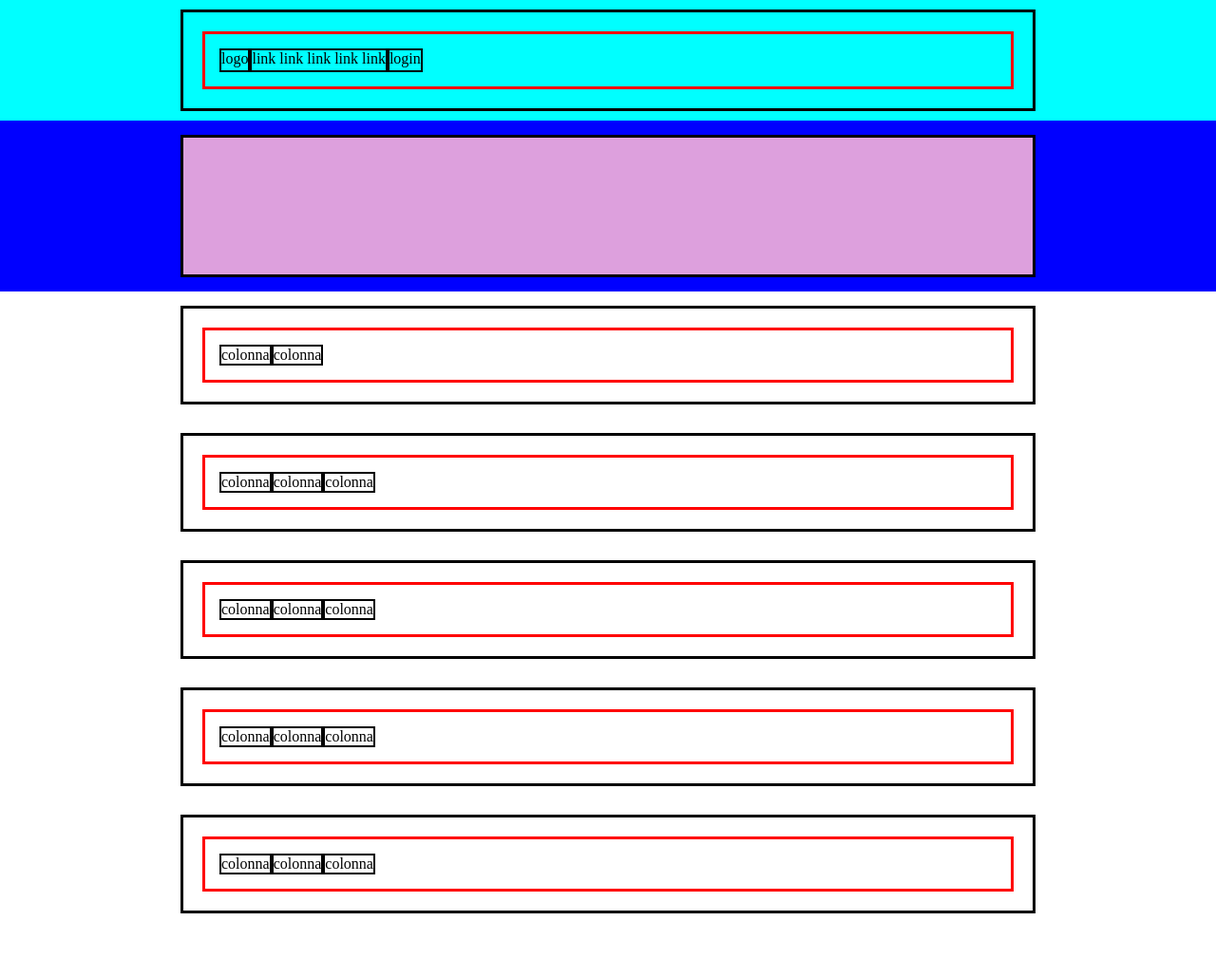
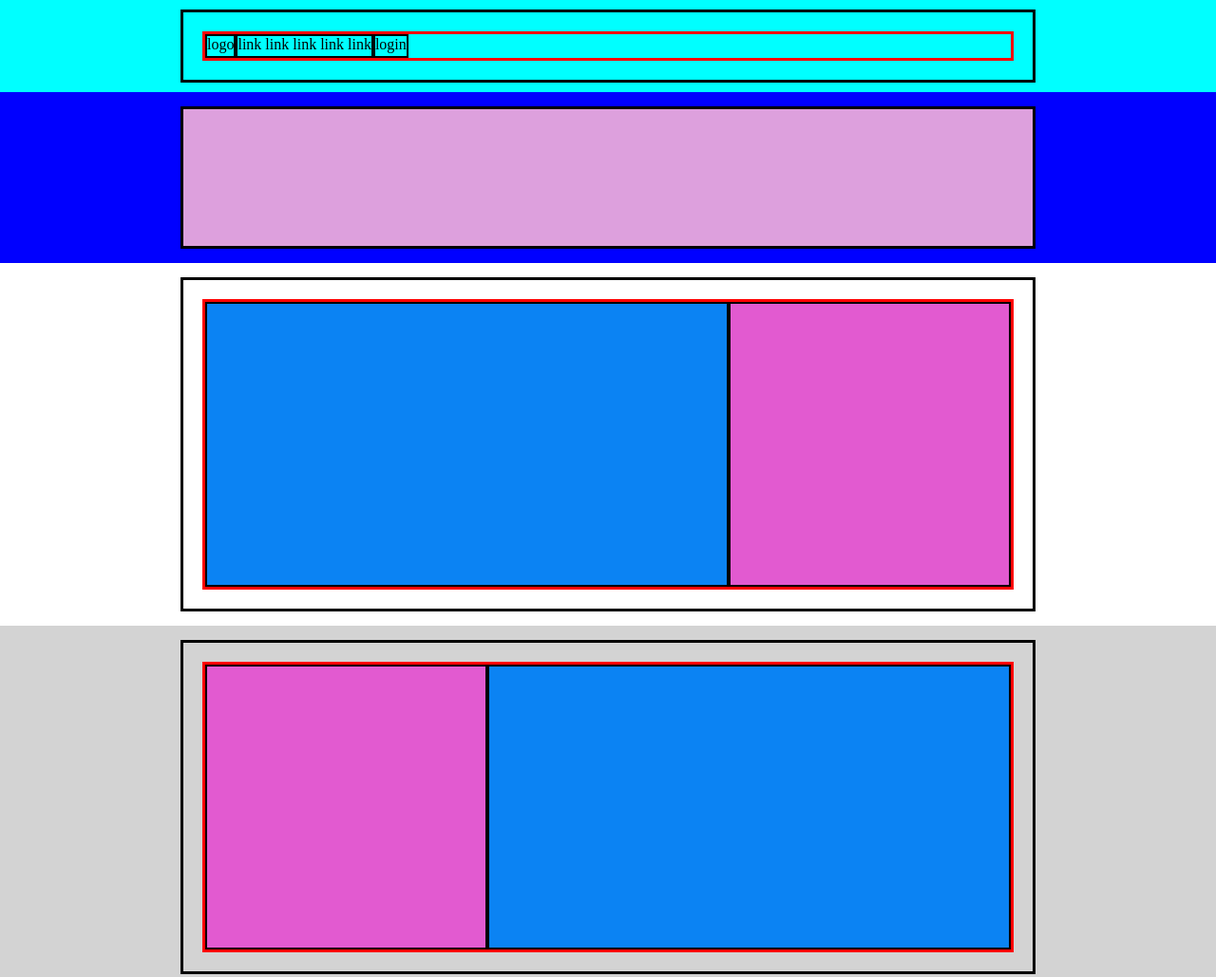
Before and after one commit to ChriCore99/htmlcss-struttura-discord, a plain HTML site: page index.html in a window 1280 px wide. Shown: the top 1029 px of the page at 95% size. Before the commit the page ends 977 px from the top, so only its background shows below. Drawn offline with Linux system fonts and the light colour scheme.

Commit message:
ADD: aggiunte sezioni rosa e azzurro

```diff
--- a/css/style.css
+++ b/css/style.css
@@ -51,8 +51,29 @@ img {
     min-height: 150px;
 }
 
-/* seconda sezione */
+/* seconda e quarta sezione */
+.azzurro {
+    background-color: rgb(11, 131, 243);
+    min-height: 300px;
+    flex-basis: 65%;
+}
 
+.rosetto {
+    background-color: rgb(226, 90, 208);
+    min-height: 300px;
+    flex-basis: 35%;
+}
+
+/* terza sezione */
+.color-purple-blu {
+    flex-direction: row-reverse;
+}
+
+.color-grey {
+    background-color: lightgray;
+}
+
+/* quinta sezione */
 
 
 /* DEBUG RULES */
@@ -64,7 +85,6 @@ img {
 
 .debug .row {
     border: 3px solid red;
-    padding: 15px;
 }
 
 .debug .col {
--- a/index.html
+++ b/index.html
@@ -37,30 +37,28 @@
         <section class="main-sec color-blu-purple">
             <div class="container">
                 <div class="row">
-                    <div class="col azzurro"> colonna </div>
-                    <div class="col rosetto"> colonna </div>
+                    <div class="col azzurro"></div>
+                    <div class="col rosetto"></div>
                 </div>
             </div>
         </section>
 
         <!-- main section 3 -->
-        <section class="main-sec main-sec3-color">
+        <section class="main-sec color-grey">
             <div class="container">
-                <div class="row">
-                    <div class="col"> colonna </div>
-                    <div class="col"> colonna </div>
-                    <div class="col"> colonna </div>
+                <div class="row color-purple-blu">
+                    <div class="col azzurro"></div>
+                    <div class="col rosetto"></div>
                 </div>
             </div>
         </section>
 
         <!-- main section 4 -->
-        <section class="main-sec main-sec4-color">
+        <section class="main-sec color-blu-purple">
             <div class="container">
                 <div class="row">
-                    <div class="col"> colonna </div>
-                    <div class="col"> colonna </div>
-                    <div class="col"> colonna </div>
+                    <div class="col azzurro"></div>
+                    <div class="col rosetto"></div>
                 </div>
             </div>
         </section>
```
